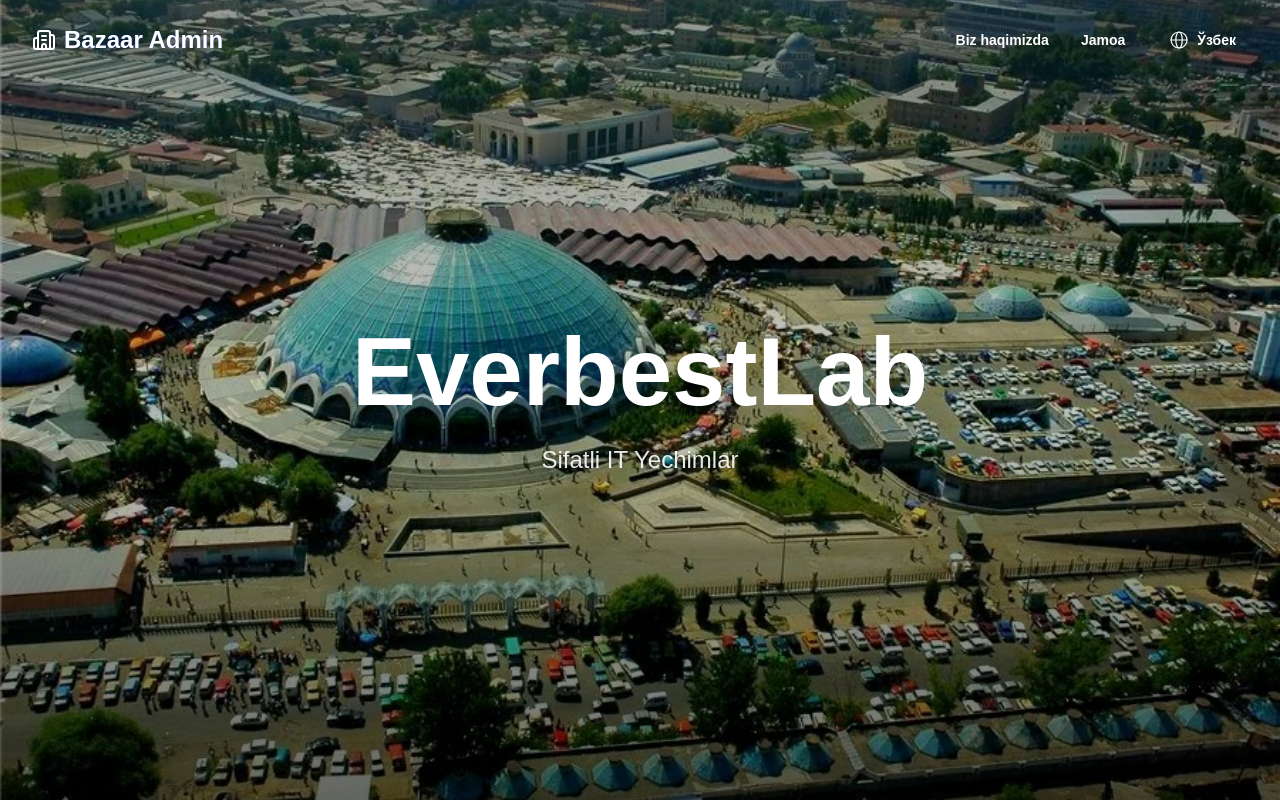
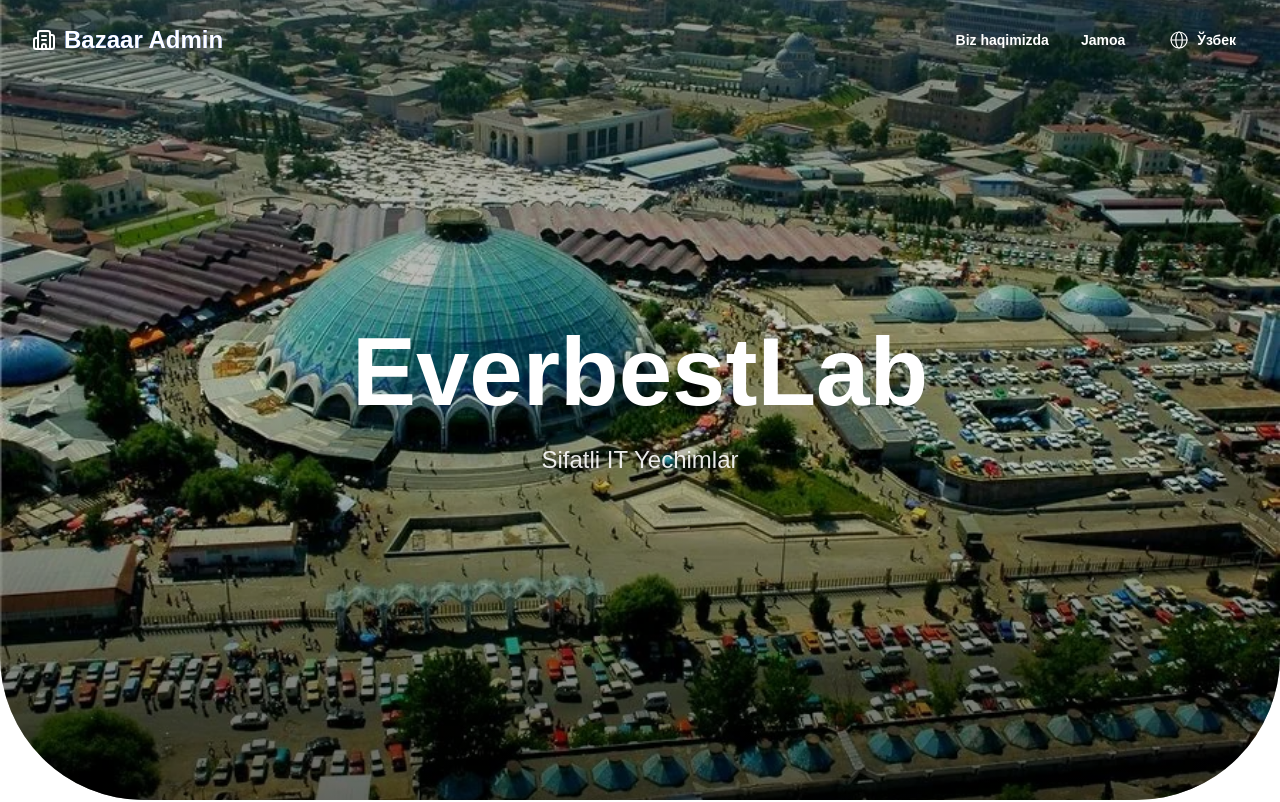
Before and after one commit to suhrob-qalandarov/ebazaar-demo-front, a Next.js app: page /kr in a window 1280 px wide. Shown: the top 802 px of the page. Built offline with nearby package versions, Linux system fonts and the light colour scheme.

Commit message:
Increase border radius on hero image section bottom corners

```diff
--- a/src/app/kr/page.tsx
+++ b/src/app/kr/page.tsx
@@ -64,7 +64,7 @@
       <div className="min-h-screen bg-transparent">
         {/* --- Full Screen Hero Image Section --- */}
         <motion.section
-            className="relative w-full h-screen overflow-hidden"
+            className="relative w-full h-screen overflow-hidden rounded-b-[9rem]"
             initial="hidden"
             animate="visible"
             variants={fadeIn}
--- a/src/app/ru/page.tsx
+++ b/src/app/ru/page.tsx
@@ -64,7 +64,7 @@
       <div className="min-h-screen bg-transparent">
         {/* --- Full Screen Hero Image Section --- */}
         <motion.section
-            className="relative w-full h-screen overflow-hidden"
+            className="relative w-full h-screen overflow-hidden rounded-b-[9rem]"
             initial="hidden"
             animate="visible"
             variants={fadeIn}
--- a/src/app/uz/page.tsx
+++ b/src/app/uz/page.tsx
@@ -64,7 +64,7 @@
       <div className="min-h-screen bg-transparent">
         {/* --- Full Screen Hero Image Section --- */}
         <motion.section
-            className="relative w-full h-screen overflow-hidden"
+            className="relative w-full h-screen overflow-hidden rounded-b-[9rem]"
             initial="hidden"
             animate="visible"
             variants={fadeIn}
```
